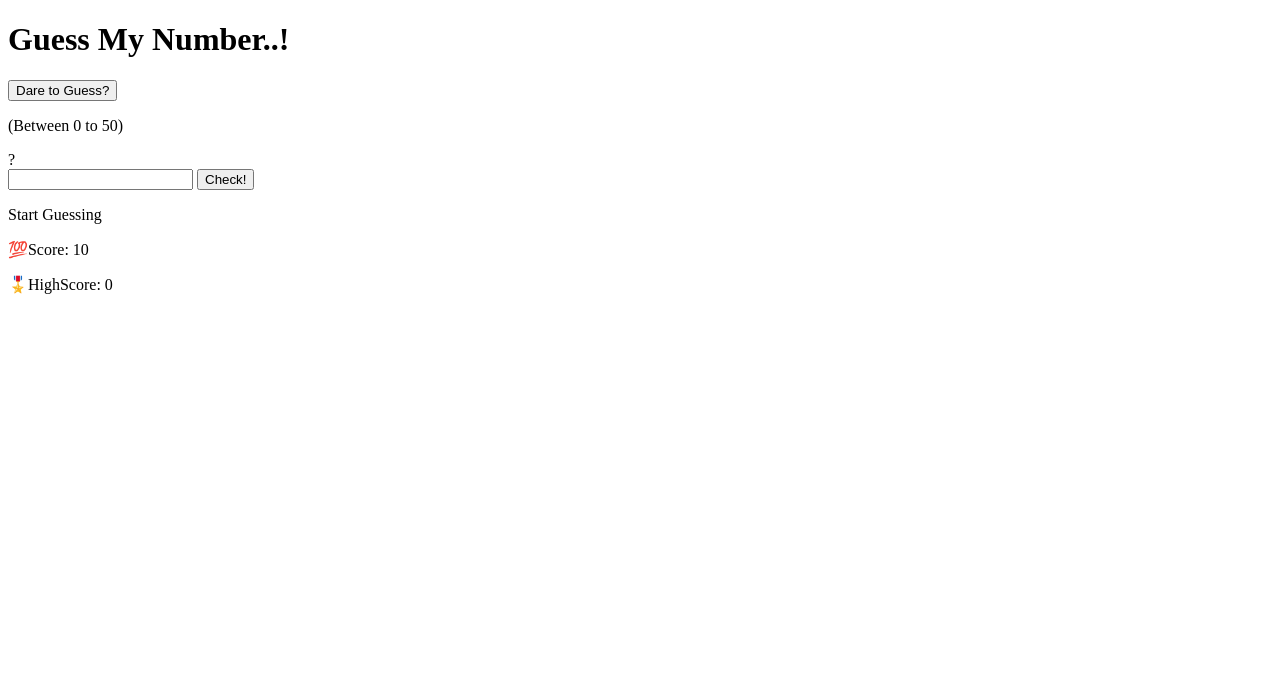
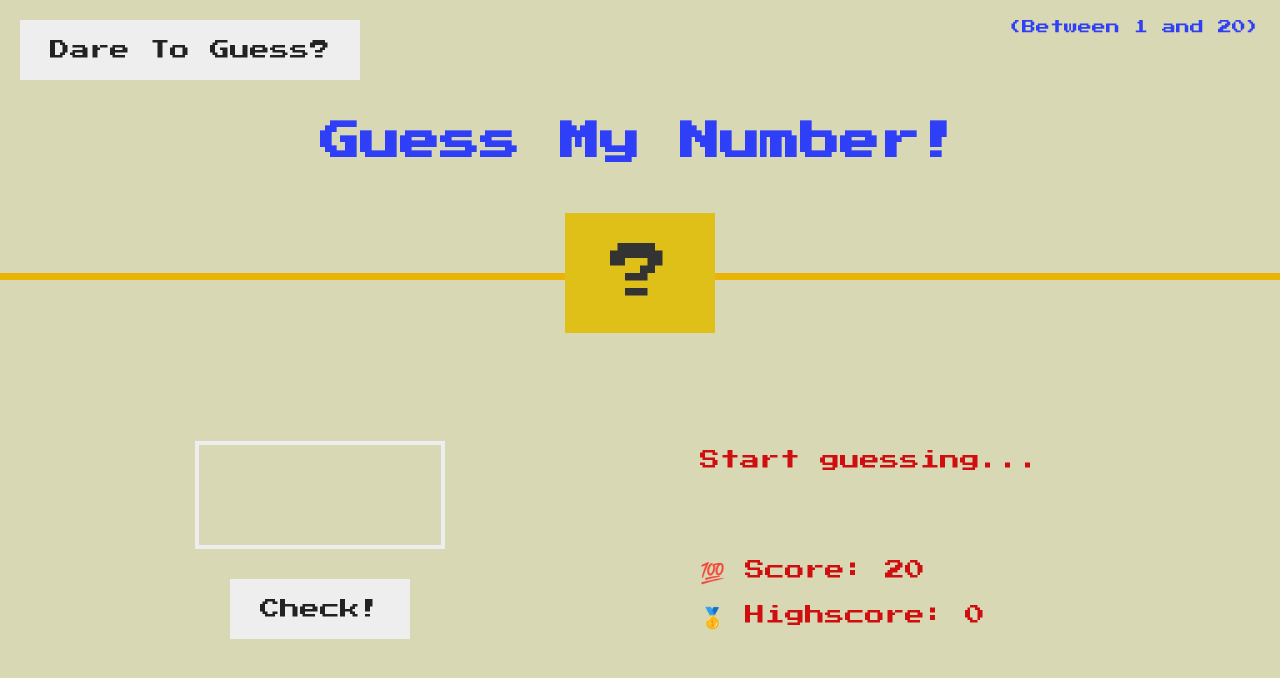
Before and after one commit to nikhilsahu07/Guess-My-Number, a plain HTML site: page index.html in a window 1280 px wide. Drawn offline with Linux system fonts and the light colour scheme.

Commit message:
Done with the css and improved index.html

```diff
--- a/index.html
+++ b/index.html
@@ -11,21 +11,22 @@
 
 <body>
     <header>
-        <h1>Guess My Number..!</h1>
-        <button class="restart">Dare to Guess?</button>
-        <p class="between">(Between <span class="start-point">0</span> to <span class="end-point">50)</span></p>
-        <div class="question-mark">?</div>
+        <h1>Guess My Number!</h1>
+        <p class="between">(Between 1 and 20)</p>
+        <button class="btn again">Dare To Guess?</button>
+        <div class="number">?</div>
     </header>
     <main>
         <section class="left">
-            <input type="number">
-            <button>Check!</button>
+            <input type="number" class="guess" />
+            <button class="btn check">Check!</button>
         </section>
-
         <section class="right">
-            <p class="message">Start Guessing</p>
-            <p class="label-highscore">💯Score: <span class="score">10</span></p>
-            <p class="label-highscore">🎖️HighScore: <span class="highscore">0</span></p>
+            <p class="message">Start guessing...</p>
+            <p class="label-score">💯 Score: <span class="score">20</span></p>
+            <p class="label-highscore">
+                🥇 Highscore: <span class="highscore">0</span>
+            </p>
         </section>
     </main>
     <script src="script.js"></script>
--- a/style.css
+++ b/style.css
@@ -0,0 +1,119 @@
+@import url('https://fonts.googleapis.com/css?family=Press+Start+2P&display=swap');
+
+* {
+    margin: 0;
+    padding: 0;
+    box-sizing: inherit;
+}
+
+html {
+    font-size: 62.5%;
+    box-sizing: border-box;
+}
+
+body {
+    font-family: 'Press Start 2P', sans-serif;
+    color: #2f3ff8;
+    background-color: #d8d8b5;
+    /* background-color: #60b347; */
+}
+
+/* LAYOUT */
+header {
+    position: relative;
+    height: 35vh;
+    border-bottom: 7px solid #ecb307;
+}
+
+main {
+    height: 65vh;
+    color: #cf0f0f;
+    display: flex;
+    align-items: center;
+    justify-content: space-around;
+}
+
+.left {
+    width: 52rem;
+    display: flex;
+    flex-direction: column;
+    align-items: center;
+}
+
+.right {
+    width: 52rem;
+    font-size: 2rem;
+}
+
+/* ELEMENTS STYLE */
+h1 {
+    font-size: 4rem;
+    text-align: center;
+    position: absolute;
+    width: 100%;
+    top: 52%;
+    left: 50%;
+    transform: translate(-50%, -50%);
+}
+
+.number {
+    background: #dec018;
+    color: #333;
+    font-size: 6rem;
+    width: 15rem;
+    padding: 3rem 0rem;
+    text-align: center;
+    position: absolute;
+    bottom: 0;
+    left: 50%;
+    transform: translate(-50%, 50%);
+}
+
+.between {
+    font-size: 1.4rem;
+    position: absolute;
+    top: 2rem;
+    right: 2rem;
+}
+
+.again {
+    position: absolute;
+    top: 2rem;
+    left: 2rem;
+}
+
+.guess {
+    background: none;
+    border: 4px solid #eee;
+    font-family: inherit;
+    color: inherit;
+    font-size: 5rem;
+    padding: 2.5rem;
+    width: 25rem;
+    text-align: center;
+    display: block;
+    margin-bottom: 3rem;
+}
+
+.btn {
+    border: none;
+    background-color: #eee;
+    color: #222;
+    font-size: 2rem;
+    font-family: inherit;
+    padding: 2rem 3rem;
+    cursor: pointer;
+}
+
+.btn:hover {
+    background-color: #f4b60c;
+}
+
+.message {
+    margin-bottom: 8rem;
+    height: 3rem;
+}
+
+.label-score {
+    margin-bottom: 2rem;
+}
```
